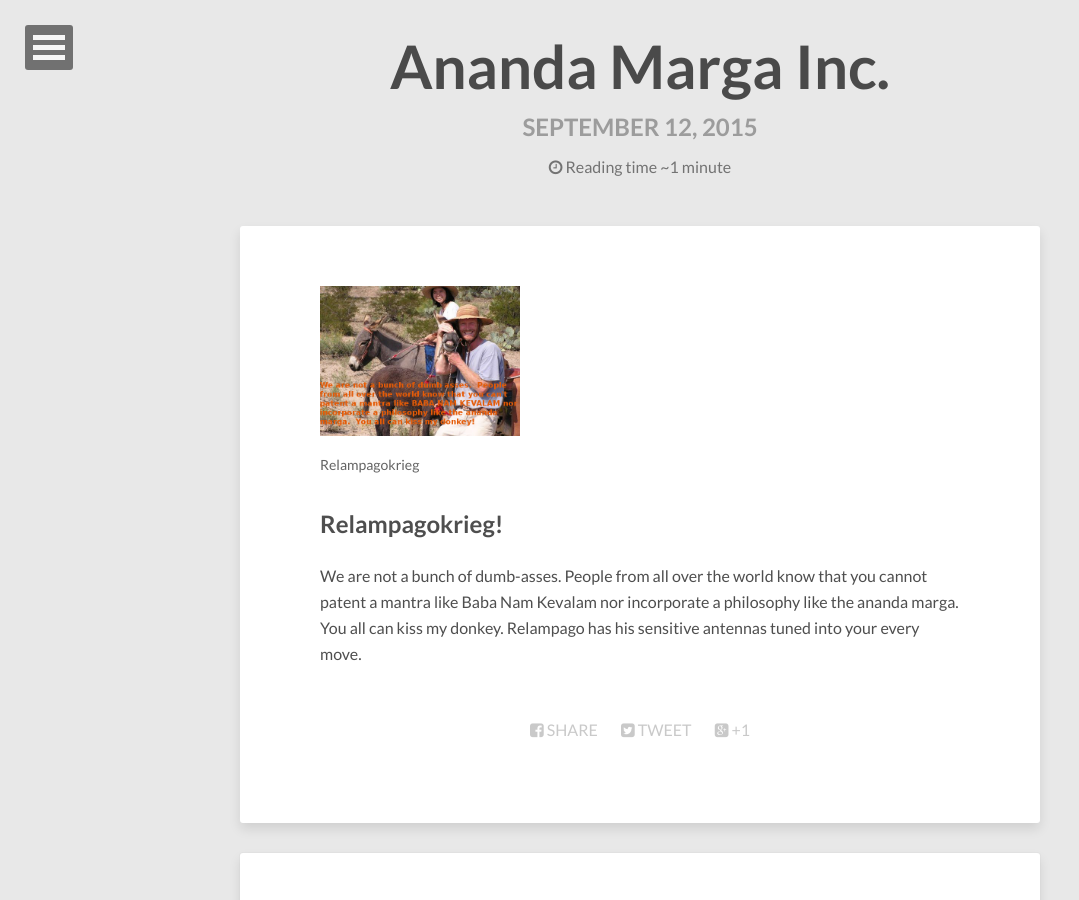
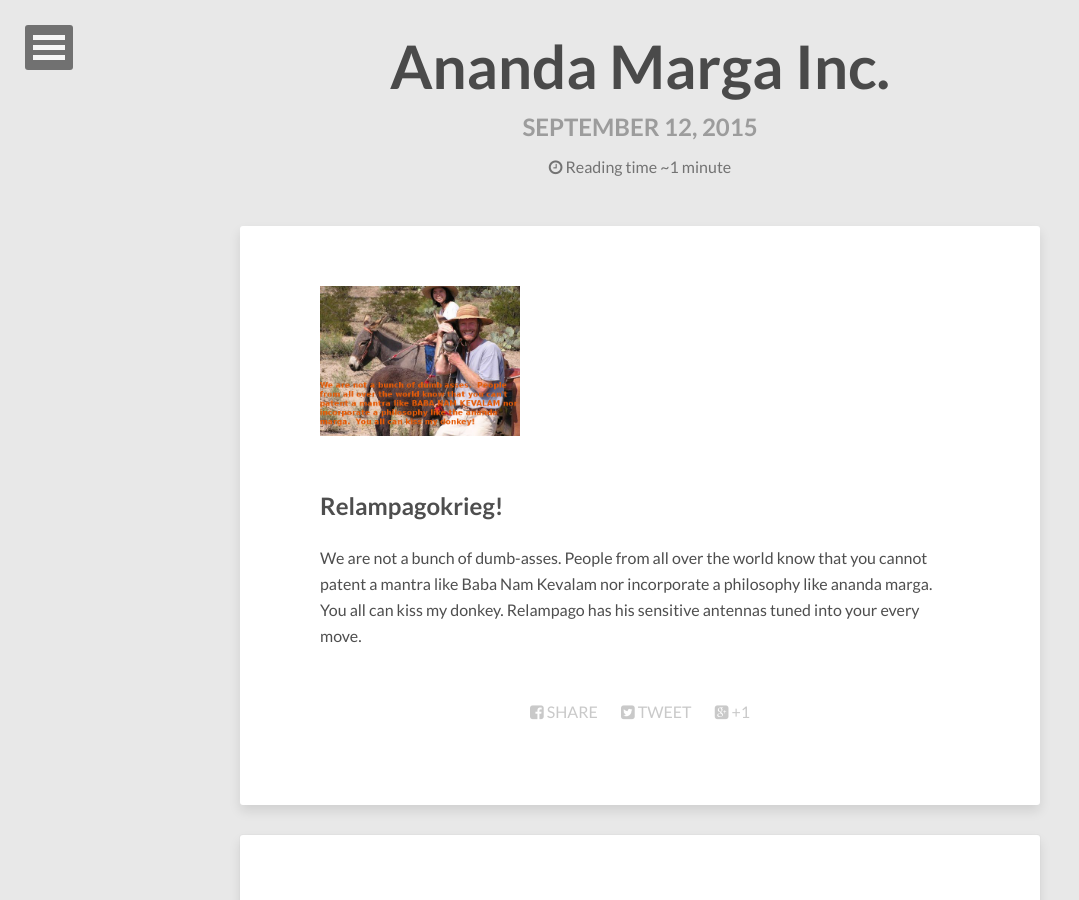
Before and after one commit to anandamurtiidiscursos/anandamurtiidiscursos.github.io, a Jekyll site: the page built from _posts/2015-09-12-ananda-marga-inc.md, in a window 1280 px wide and 900 px high. Shown: the whole window, without its empty margins (0-1079 px from the left). Built offline with Jekyll 4.4.1, drawn with Linux system fonts in a browser that asks for light colours; nearby versions of some CDN libraries; comment, search, counter and statistics services are not loaded.

Commit message:
Update 2015-09-12-ananda-marga-inc.md

```diff
--- a/_posts/2015-09-12-ananda-marga-inc.md
+++ b/_posts/2015-09-12-ananda-marga-inc.md
@@ -7,8 +7,8 @@
 {% capture images %}
 	/images/relampago.png
 {% endcapture %}
-{% include gallery images=images caption="Relampagokrieg" cols=3 %}
+{% include gallery images=images caption="" cols=3 %}
 
 ## Relampagokrieg!
 
-We are not a bunch of dumb-asses.  People from all over the world know that you cannot patent a mantra like Baba Nam Kevalam nor incorporate a philosophy like the ananda marga.  You all can kiss my donkey.  Relampago has his sensitive antennas tuned into your every move.
+We are not a bunch of dumb-asses.  People from all over the world know that you cannot patent a mantra like Baba Nam Kevalam nor incorporate a philosophy like ananda marga.  You all can kiss my donkey.  Relampago has his sensitive antennas tuned into your every move.
```
